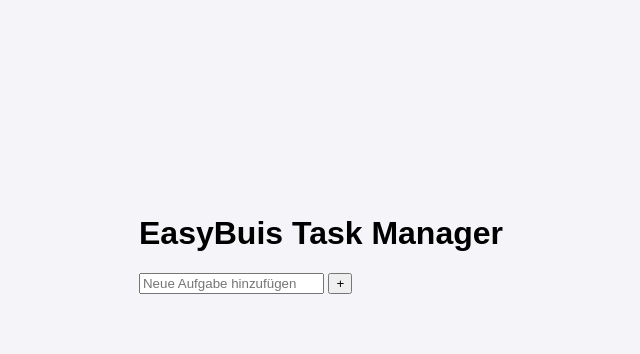
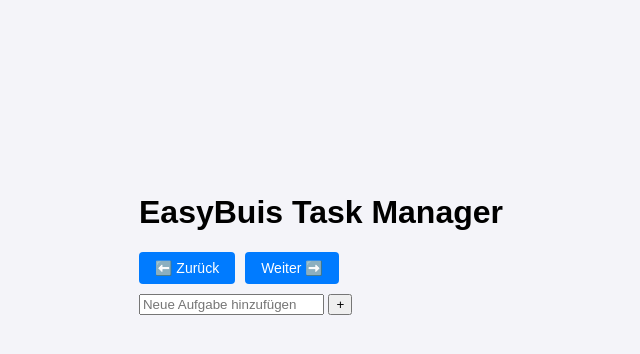
Before and after one commit to Usman-65/FSWD-EasyBuis, a Flask app: page / in a window 1280 px wide. Shown: the part 148-502 px from the top of the page, without its empty margins (319-959 px from the left). Run offline with Flask 3, Linux system fonts and the light colour scheme.

Commit message:
erstellung von züruck und weiter buttons

```diff
--- a/static/styles.css
+++ b/static/styles.css
@@ -35,3 +35,22 @@ a {
 a:hover {
     text-decoration: underline;
 }
+.navigation-buttons {
+    margin: 10px 0;
+    display: flex;
+    gap: 10px;
+}
+
+.navigation-buttons button {
+    padding: 8px 16px;
+    background-color: #007bff;
+    color: white;
+    border: none;
+    border-radius: 4px;
+    cursor: pointer;
+    font-size: 14px;
+}
+
+.navigation-buttons button:hover {
+    background-color: #0056b3;
+}
--- a/templates/index.html
+++ b/templates/index.html
@@ -19,6 +19,11 @@
 <body>
     <div class="container">
         <h1>EasyBuis Task Manager</h1>
+        <div class="navigation-buttons">
+            <button onclick="history.back()">⬅️ Zurück</button>
+            <button onclick="history.forward()">Weiter ➡️</button>
+        </div>
+
         <form action="/add_task" method="POST">
             <input type="text" name="title" placeholder="Neue Aufgabe hinzufügen" required>
             <button type="submit">+</button>
```
